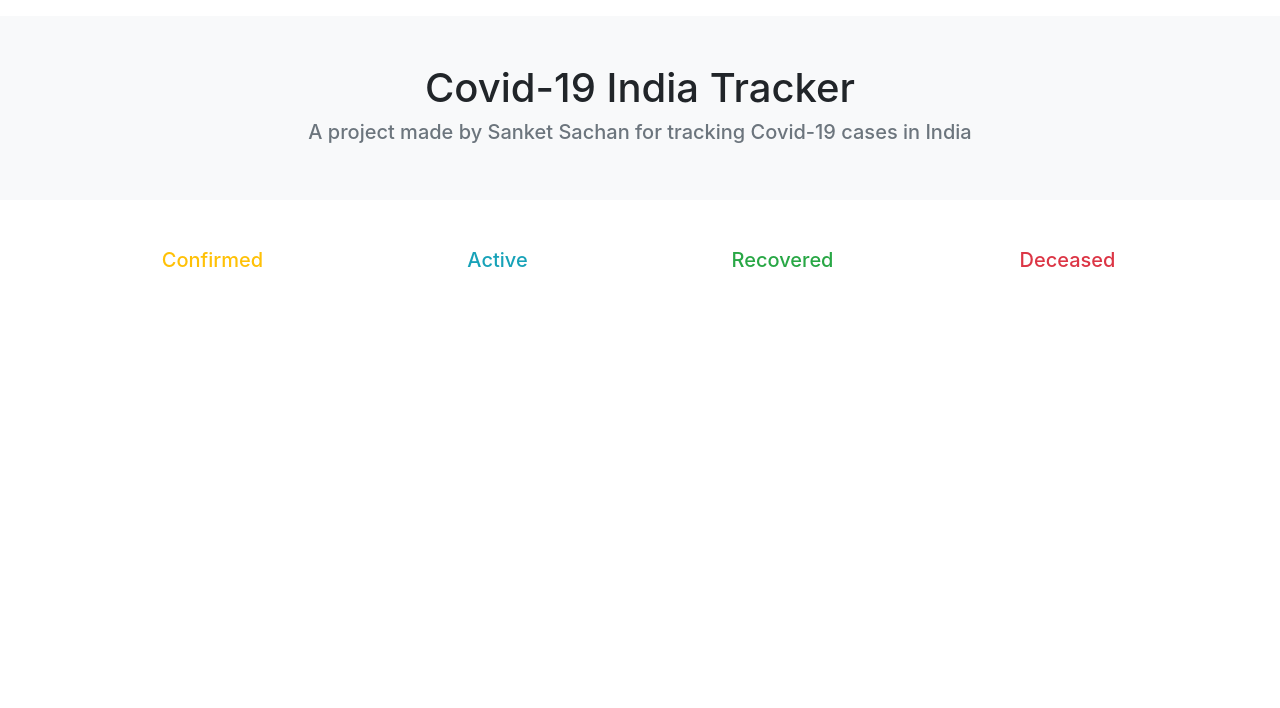
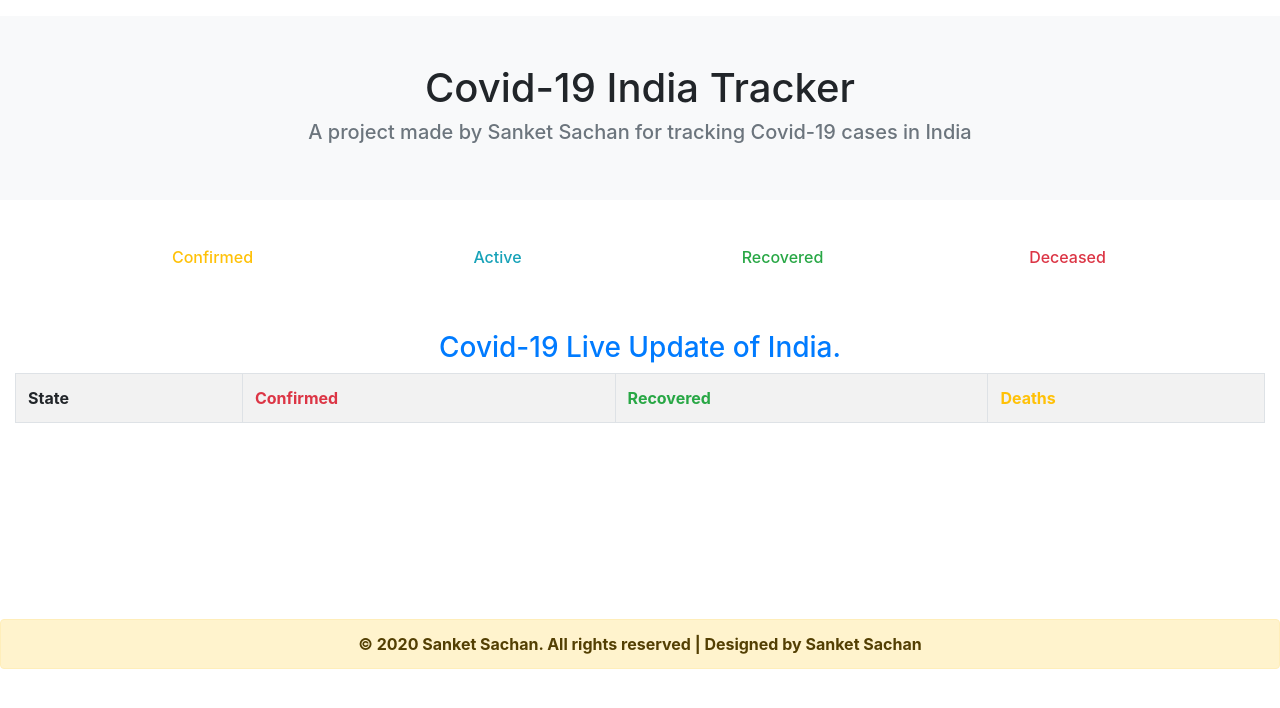
Before and after one commit to SanketSachan/covid19, a plain HTML site: page index.html in a window 1280 px wide. Drawn offline with nearby package versions, Linux system fonts and the light colour scheme; no server answers.

Commit message:
sanket
with live table

```diff
--- a/index.html
+++ b/index.html
@@ -16,25 +16,52 @@
 	<div class="container my-5">
 		<div class="row text-center">
 			<div class="col-3 text-warning">
-				<h5>Confirmed</h5>
+				<h6>Confirmed</h6>
 				<p id="confirmed"></p>
 			</div>
 			<div class="col-3 text-info">
-				<h5>Active</h5>
+				<h6>Active</h6>
 				<p id="active"></p>
 			</div>
 			<div class="col-3 text-success">
-				<h5>Recovered</h5>
+				<h6>Recovered</h6>
 				<p id="recovered"></p>
 			</div>
 			<div class="col-3 text-danger">
-				<h5>Deceased</h5>
+				<h6>Deceased</h6>
 				<p id="deaths"></p>
 			</div>
+
 		</div>
+	</div>
 
+
+	<section class="coronaup container-fluid">
+		<div class=""my-3">
+			<h3 class="text-center text-primary">Covid-19 Live Update of India. </h3>
+		</div>
+		<div class="table-responsive">
+			<table class="table table-bordered table-striped text center" id="myTbl">
+				<tr>
+					<th>State</th>
+					<th class="text-danger">Confirmed</th>
+					<th class="text-success">Recovered</th>
+					<th class="text-warning">Deaths</th>
+				</tr>
+			</table>
+
+		</div>
+	</section>
+
+	</br>
+	<div class="container-fluid">
 		<canvas id="myChart"></canvas>
+
 	</div>
+
+	<div class="alert text-center alert-warning" role="alert">
+  <a href="https://facebook.com/thesanketsachan/" class="alert-link">© 2020 Sanket Sachan. All rights reserved | Designed by Sanket Sachan</a>
+</div>
 </body>
 <script src="https://ajax.googleapis.com/ajax/libs/jquery/3.5.1/jquery.min.js"></script>
 <script src="https://cdnjs.cloudflare.com/ajax/libs/Chart.js/2.9.3/Chart.min.js"></script>
```
